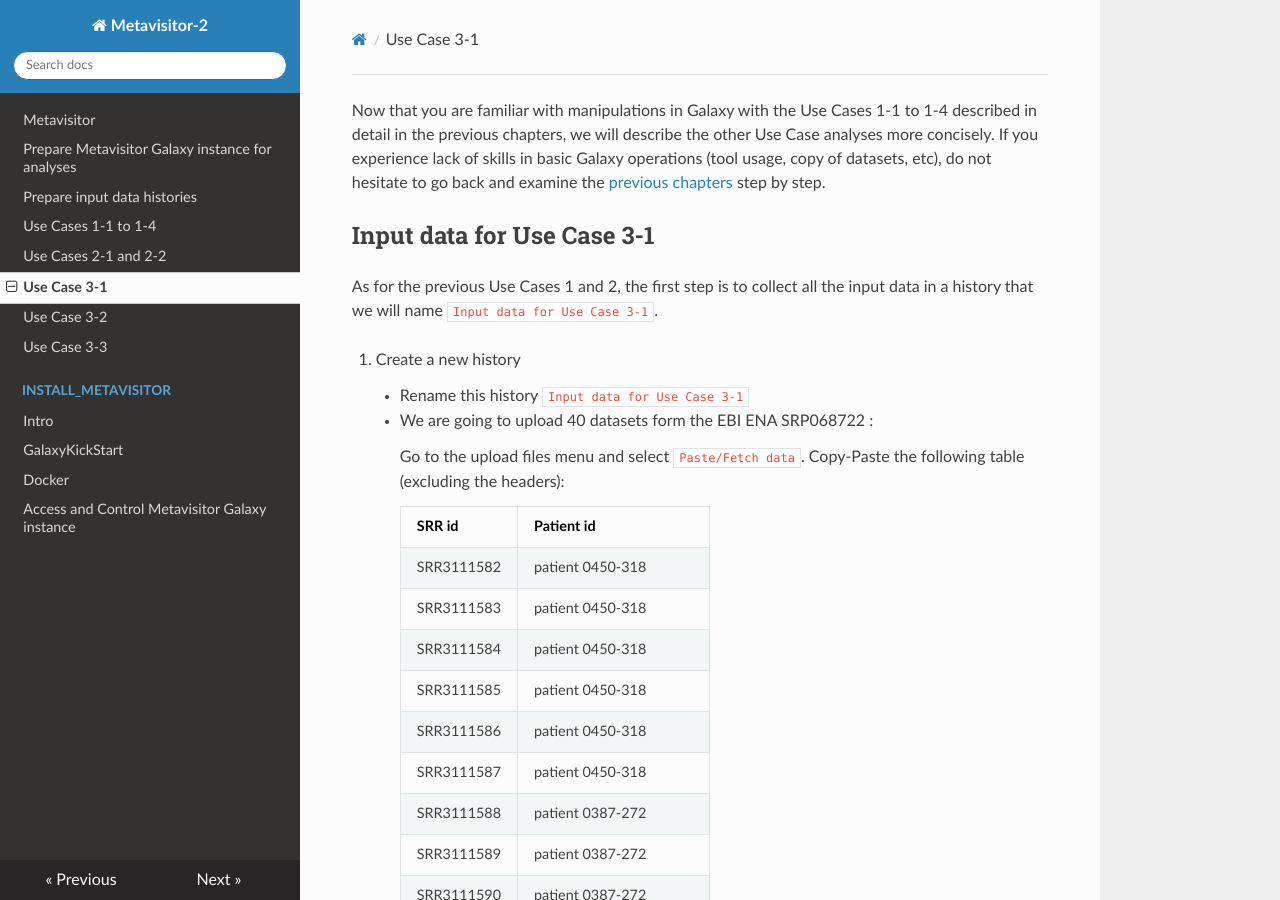
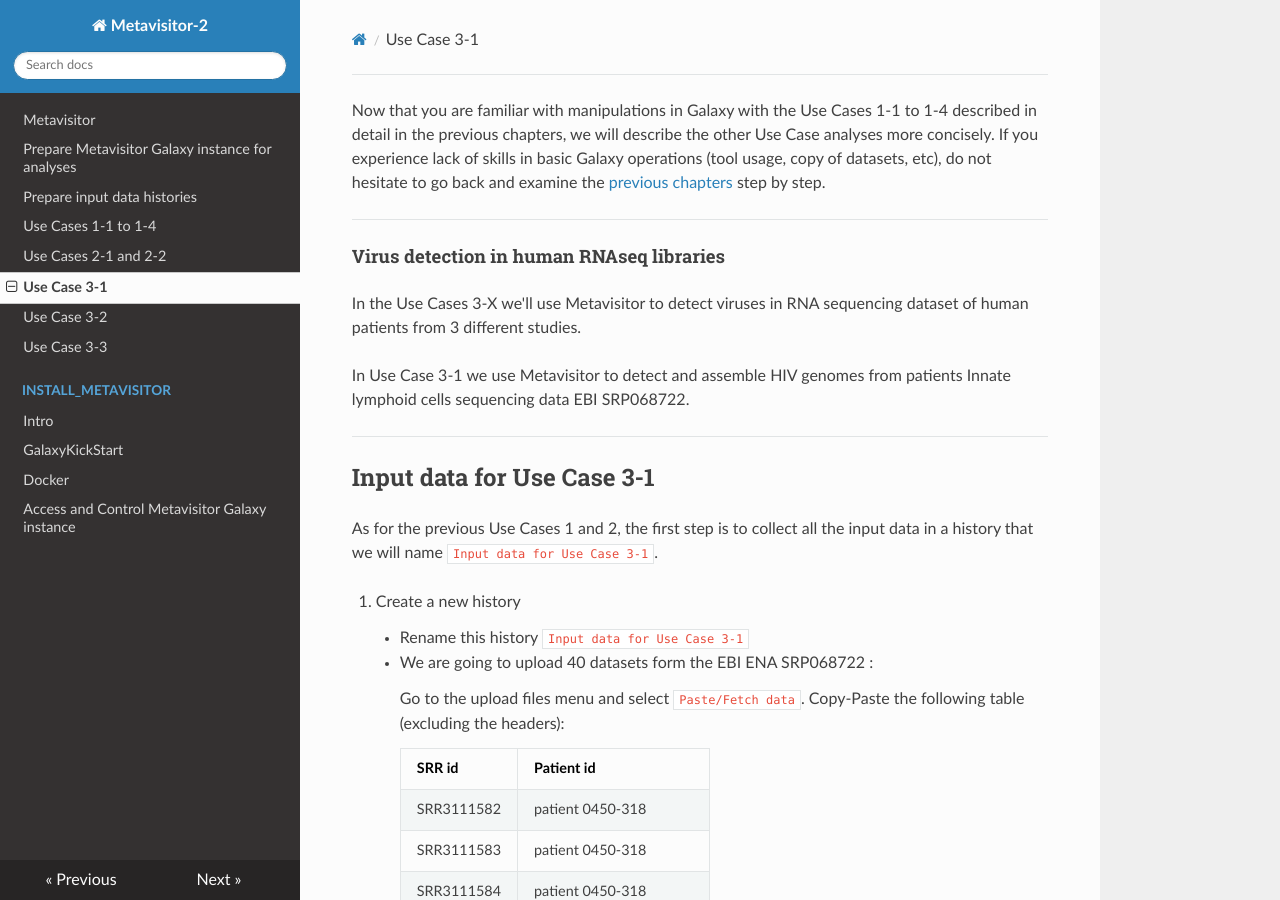
Before and after one commit to ARTbio/metavisitor, an MkDocs documentation site: the page built from docs/use_case_3-1.md, in a window 1280 px wide and 900 px high. Built offline with MkDocs 1.6.1, drawn with Linux system fonts in a browser that asks for light colours; nearby versions of some CDN libraries; old or Windows-style settings are respelled for this version of MkDocs.

Commit message:
Add aim of use case to each use case 3-X

```diff
--- a/docs/use_case_3-1.md
+++ b/docs/use_case_3-1.md
@@ -1,5 +1,13 @@
 Now that you are familiar with manipulations in Galaxy with the Use Cases 1-1 to 1-4 described in detail in the previous chapters, we will describe the other Use Case analyses more concisely. If you experience lack of skills in basic Galaxy operations (tool usage, copy of datasets, etc), do not hesitate to go back and examine the [previous chapters](use_cases_input_data) step by step.
 
+---
+#### Virus detection in human RNAseq libraries
+
+In the Use Cases 3-X we'll use Metavisitor to detect viruses in RNA sequencing dataset of human patients from 3 different studies.
+
+In Use Case 3-1 we use Metavisitor to detect and assemble HIV genomes from patients Innate lymphoid cells sequencing data EBI SRP068722.
+
+---
 
 ## Input data for Use Case 3-1
 
```
Also changed, not shown: docs/use_case_3-2.md (+5 -0 lines), docs/use_case_3-3.md (+6 -0 lines).
